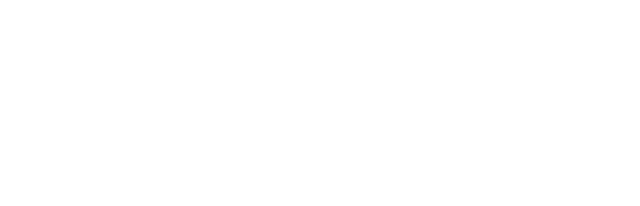
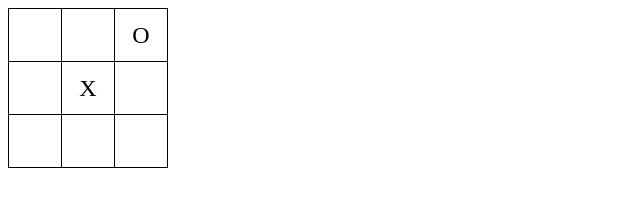
Before and after one commit to Mvstafa34/Tic-Tac-Toe, a plain HTML site: page index.html in a window 1280 px wide. Shown: the whole page, without its empty margins (0-640 px from the left). Drawn offline with Linux system fonts and the light colour scheme.

Commit message:
added basics

```diff
--- a/index.html
+++ b/index.html
@@ -7,7 +7,7 @@
     <link rel="stylesheet" href="style.css">
     <script src="script.js" defer></script>
 </head>
-<body>
-
+<body onload="init()">
+    <div id="content"></div>
 </body>
 </html>
--- a/script.js
+++ b/script.js
@@ -0,0 +1,36 @@
+let fields = [
+    null,
+    null,
+    'circle',
+    null,
+    'cross',
+    null,
+    null,
+    null,
+    null
+]
+
+
+function init() {
+    // Call the render function to display the initial state
+    render();
+}
+
+
+function render() {
+    const content = document.getElementById('content');
+
+    let tableHTML = '<table>';
+    for (let i = 0; i < 3; i++) {
+        tableHTML += '<tr>';
+        for (let j = 0; j < 3; j++) {
+            const index = i * 3 + j;
+            const value = fields[index];
+            tableHTML += `<td>${value ? (value === 'cross' ? 'X' : 'O') : ''}</td>`;
+        }
+        tableHTML += '</tr>';
+    }
+
+    tableHTML += '</table>';
+    content.innerHTML = tableHTML;
+}
--- a/style.css
+++ b/style.css
@@ -0,0 +1,14 @@
+table {
+    border-collapse: collapse;
+}
+
+table, th, td {
+    border: 1px solid black;
+}
+
+th, td {
+    width: 50px;
+    height: 50px;
+    text-align: center;
+    font-size: 24px;
+}
```
